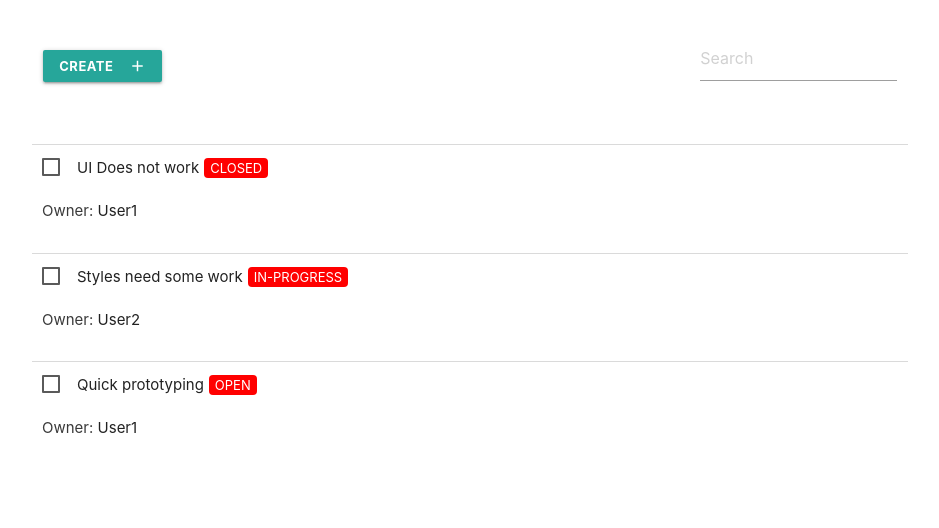
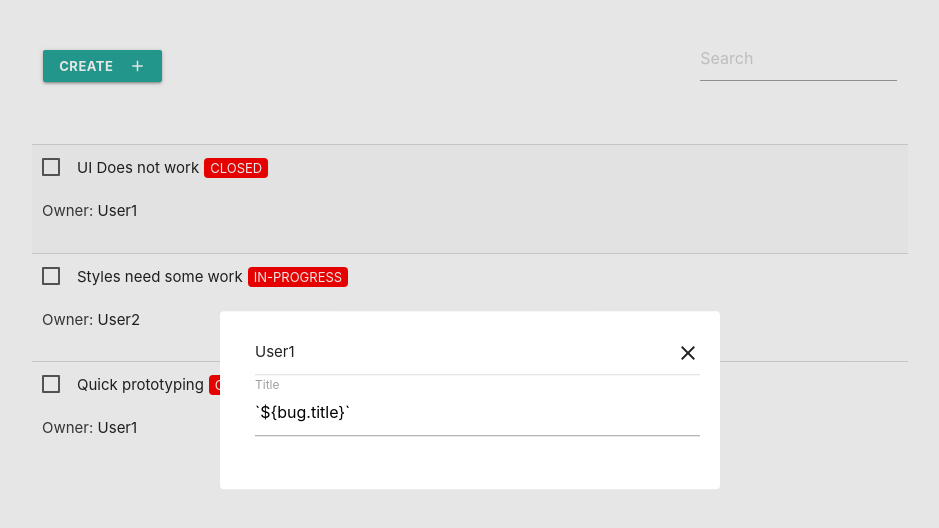
Before and after one commit to rudrak/bugatron, a Vue app: page / in a window 1280 px wide. Both pictures are taken after a click on the element "UI Does not work". Shown: the top 528 px of the page, without its empty margins (170-1109 px from the left). Built offline with nearby package versions, Linux system fonts and the light colour scheme.

Commit message:
Adds editor modal, minor changes with prettier run

```diff
--- a/src/components/BugEditor.vue
+++ b/src/components/BugEditor.vue
@@ -1,30 +1,75 @@
 <template>
     <div class="modalContainer">
-        <div class="modal"></div>
+        <div class="bugModal modal-content">
+            <div class="header">
+                {{ bug.owner }}
+                <div class="closeBtn" @click.stop="localClose">
+                    <i class="material-icons">close</i>
+                </div>
+            </div>
+            <div class="content">
+                <div class="row">
+                    <div class="input-field s12">
+                        <input
+                            value="`${bug.title}`"
+                            id="`${bug.id}-bug-title`"
+                            type="text"
+                            class="validate"
+                        />
+                        <label for="${bug.id}-bug-title`">Title</label>
+                    </div>
+                </div>
+            </div>
+        </div>
     </div>
 </template>
 
 <script>
 export default {
     name: "BugEditor",
+    props: ["bug", "onClose"],
+    methods: {
+        localClose() {
+            this.onClose();
+        },
+    },
 };
 </script>
 
 <style scoped>
 .modalContainer {
     position: fixed;
+    background-color: rgb(10, 10, 10, 0.1);
+    display: block;
+    height: 100vh;
     width: 100vw;
-    height: 100vh;
-    background: rgb(0, 0, 0, 0.1);
     z-index: 10;
     top: 0;
     left: 0;
 }
 
-.modal {
-    min-width: 400px;
-    min-height: 250px;
+.bugModal {
+    opacity: 1;
+    position: fixed;
+    min-width: 500px;
+    z-index: 100;
     background: #fff;
-    z-index: 20;
+    border-radius: 4px;
+    max-width: 600px;
+    max-height: 280px;
+    top: 50%;
+    left: 50%;
+    transform: translate(-50%, -50%);
+    padding: 30px 20px 10px 35px;
+    overflow: auto;
+}
+
+.header {
+    padding: 0px 0px 10px;
+    border-bottom: 1px solid #ddd;
+}
+.closeBtn {
+    float: right;
+    cursor: default;
 }
 </style>
--- a/src/components/BugList.vue
+++ b/src/components/BugList.vue
@@ -1,6 +1,11 @@
 <template>
     <div class="bugList">
-        <div v-for="bug in bugs" :key="bug.id" class="bug">
+        <div
+            v-for="bug in bugs"
+            :key="bug.id"
+            class="bug"
+            @click="onSelectBug(bug.id)"
+        >
             <div class="row">
                 <input type="checkbox" />
                 <span class="title">{{ bug.title }}</span>
@@ -12,21 +17,24 @@
                     >{{ bug.owner }}</span
                 >
             </div>
-            <!-- <BugEditor /> -->
+            <div v-show="selected === bug.id">
+                <BugEditor :bug="bug" :onClose="onClose.bind(this)" />
+            </div>
         </div>
     </div>
 </template>
 
 <script>
-//import BugEditor from "./BugEditor.vue";
+import BugEditor from "./BugEditor.vue";
 
 export default {
     name: "BugList",
     components: {
-        //BugEditor,
+        BugEditor,
     },
     data: () => {
         return {
+            selected: null,
             bugs: [
                 {
                     id: 1,
@@ -54,6 +62,15 @@ export default {
                 },
             ],
         };
+    },
+    methods: {
+        onSelectBug(bugId) {
+            this.selected = bugId;
+        },
+
+        onClose() {
+            this.selected = null;
+        },
     },
 };
 </script>
--- a/src/components/Container.vue
+++ b/src/components/Container.vue
@@ -4,7 +4,6 @@
             <div class="col"><CreateBtn /></div>
             <div class="input-field col s3 search">
                 <input type="text" placeholder="Search" />
-
             </div>
         </div>
         <div class="row">
--- a/src/components/CreateBtn.vue
+++ b/src/components/CreateBtn.vue
@@ -1,6 +1,9 @@
 <template>
     <div>
-        <a class="waves-effect waves-light btn-small createBtn" v-on:click="addTicket">
+        <a
+            class="waves-effect waves-light btn-small createBtn"
+            v-on:click="addTicket"
+        >
             <i class="material-icons right">add</i>
             <b>Create</b>
         </a>
```
